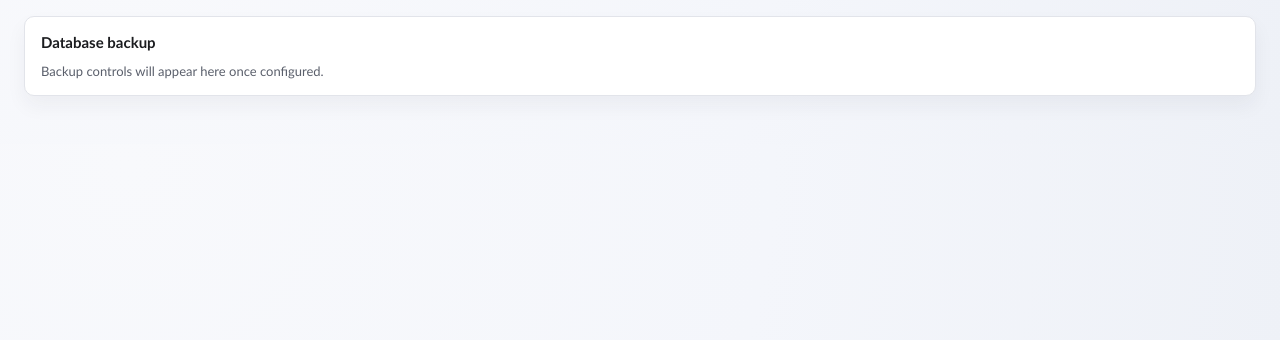
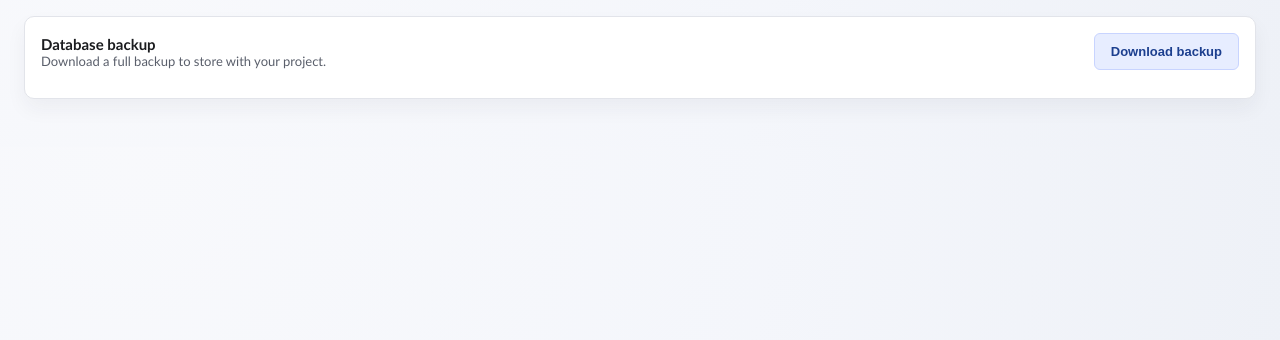
Before and after one commit to gulkily/penelope, a FastAPI app: page /settings in a window 1280 px wide. Shown: the part 81-421 px from the top of the page. Run offline with FastAPI, Linux system fonts and the light colour scheme.

Commit message:
feat: add settings backup download ui

```diff
--- a/static/css/main.css
+++ b/static/css/main.css
@@ -589,6 +589,19 @@ body {
   color: var(--link-muted);
 }
 
+.settings-row {
+  display: flex;
+  flex-wrap: wrap;
+  gap: 12px 20px;
+  align-items: center;
+  justify-content: space-between;
+}
+
+.status-error {
+  color: var(--danger);
+  font-weight: 600;
+}
+
 .pagination {
   display: flex;
   flex-wrap: wrap;
--- /dev/null
+++ b/static/js/settings.js
@@ -0,0 +1,53 @@
+const backupButton = document.getElementById("backup-download");
+const backupStatus = document.getElementById("backup-status");
+
+function setStatus(message, isError = false) {
+  if (!backupStatus) {
+    return;
+  }
+  backupStatus.textContent = message;
+  backupStatus.classList.toggle("status-error", isError);
+}
+
+function filenameFromHeaders(headers) {
+  const disposition = headers.get("Content-Disposition") || "";
+  const match = disposition.match(/filename=\"?([^\"]+)\"?/i);
+  return match ? match[1] : null;
+}
+
+async function downloadBackup() {
+  if (!backupButton) {
+    return;
+  }
+  backupButton.disabled = true;
+  setStatus("Preparing backup...");
+  try {
+    const response = await fetch("/api/backup");
+    if (!response.ok) {
+      throw new Error(`Backup failed: ${response.status}`);
+    }
+    const blob = await response.blob();
+    const filename =
+      filenameFromHeaders(response.headers) || "north_star_backup.sqlite";
+    const url = window.URL.createObjectURL(blob);
+    const link = document.createElement("a");
+    link.href = url;
+    link.download = filename;
+    link.click();
+    window.URL.revokeObjectURL(url);
+    setStatus("Backup downloaded.");
+  } catch (error) {
+    console.error(error);
+    setStatus("Backup failed. Please try again.", true);
+  } finally {
+    backupButton.disabled = false;
+  }
+}
+
+if (backupButton) {
+  backupButton.addEventListener("click", () => {
+    downloadBackup().catch((error) => {
+      console.error(error);
+    });
+  });
+}
--- a/templates/settings.html
+++ b/templates/settings.html
@@ -6,6 +6,7 @@
     <title>Settings</title>
     <link rel="stylesheet" href="/static/css/main.css" />
     <script src="/static/js/theme.js" defer></script>
+    <script src="/static/js/settings.js" defer></script>
   </head>
   <body>
     <main class="page">
@@ -21,10 +22,18 @@
       </header>
 
       <section class="card card-compact">
-        <h2>Database backup</h2>
-        <p class="hint">
-          Backup controls will appear here once configured.
-        </p>
+        <div class="settings-row">
+          <div>
+            <h2>Database backup</h2>
+            <p class="hint">
+              Download a full backup to store with your project.
+            </p>
+          </div>
+          <button type="button" class="action-button" id="backup-download">
+            Download backup
+          </button>
+        </div>
+        <p class="hint" id="backup-status" role="status" aria-live="polite"></p>
       </section>
     </main>
     <button type="button" class="theme-toggle" id="theme-toggle">
```
Also changed, not shown: docs/plans/database_backup_frontend_step4_implementation_summary.md (+5 -0 lines).
